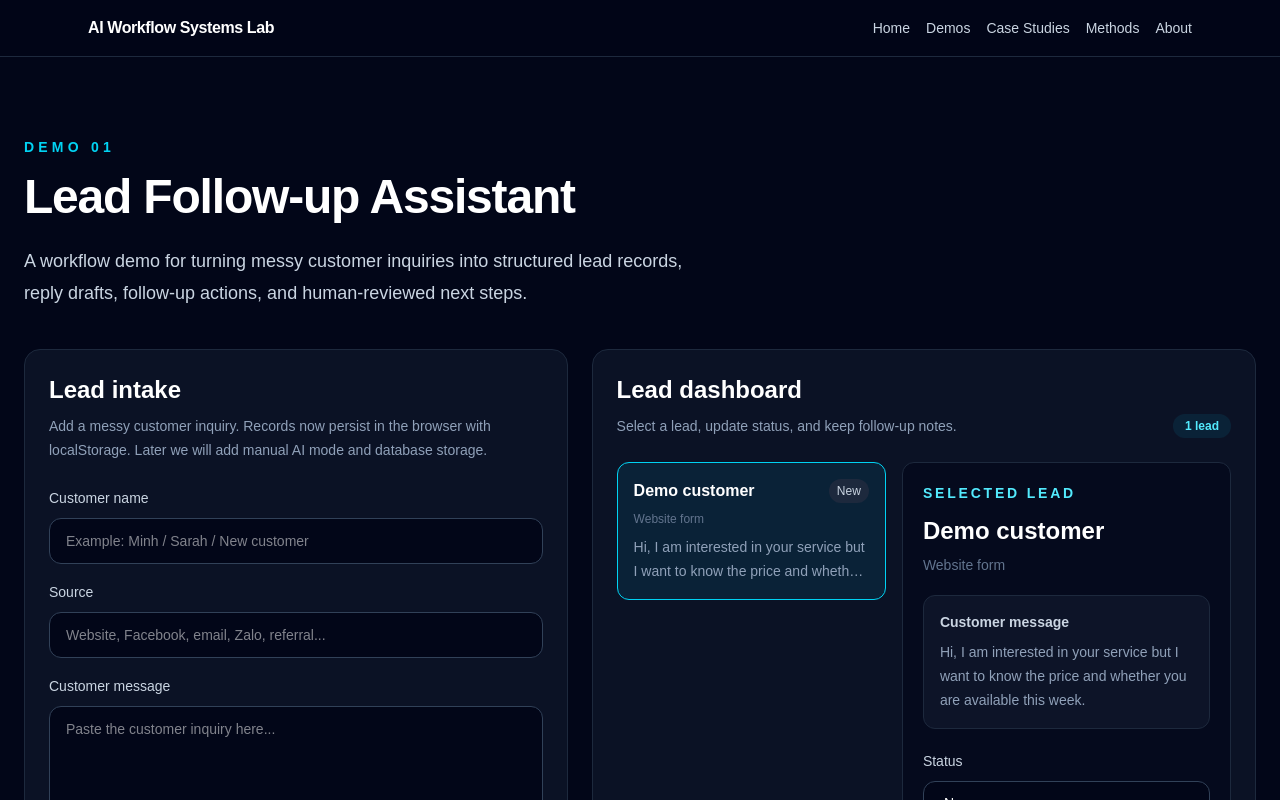
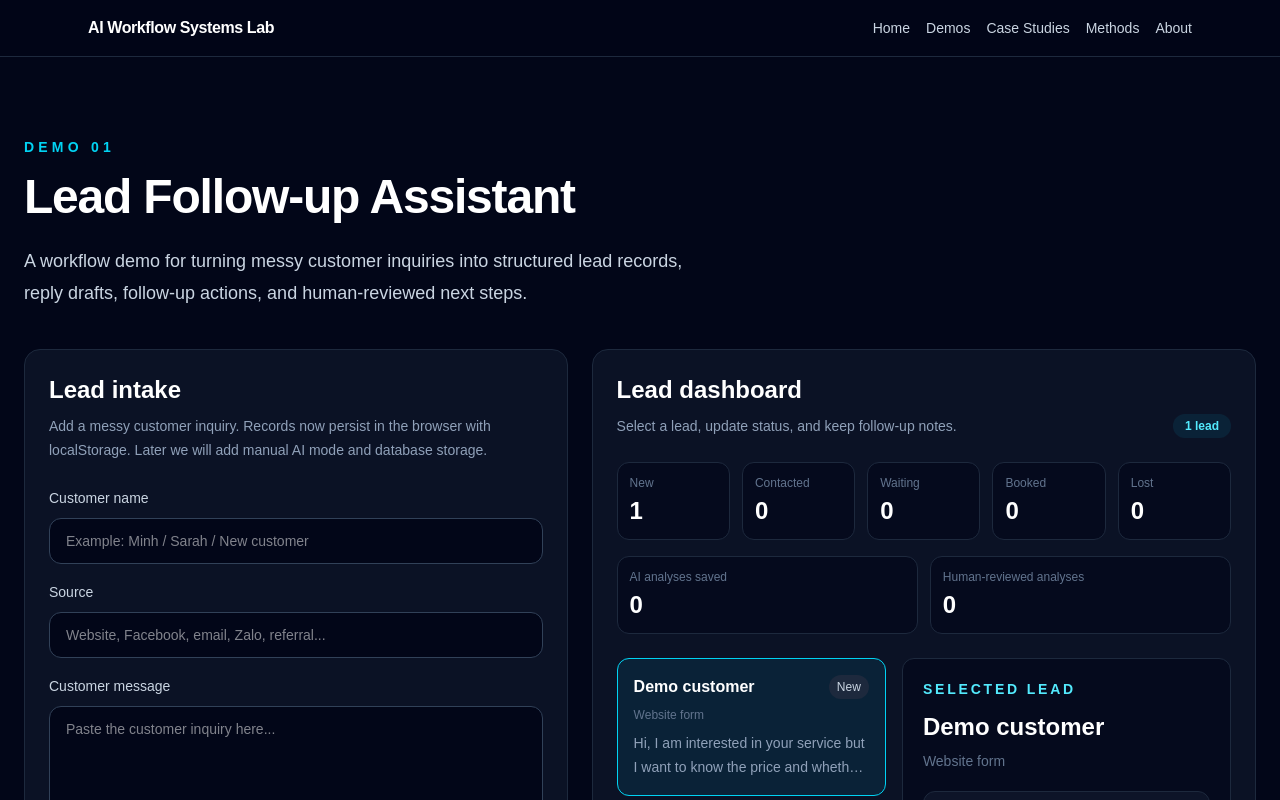
Before and after one commit to solitud3456/ai-workflow-systems-lab, a Next.js app: page /demos/lead-follow-up in a window 1280 px wide. Shown: the top 800 px of the page. Built offline with nearby package versions, Linux system fonts and the light colour scheme.

Commit message:
Add lead dashboard metrics

```diff
--- a/src/app/demos/lead-follow-up/page.tsx
+++ b/src/app/demos/lead-follow-up/page.tsx
@@ -95,6 +95,13 @@ export default function LeadFollowUpPage() {
   }, [leads]);
 
   const selectedLead = leads.find((lead) => lead.id === selectedLeadId) ?? leads[0];
+  const statusCounts = statusOptions.map((status) => ({
+    status,
+    count: leads.filter((lead) => lead.status === status).length,
+  }));
+
+  const reviewedCount = leads.filter((lead) => lead.analysisApproved).length;
+  const analyzedCount = leads.filter((lead) => lead.analysis).length;
 
   function handleSubmit(event: FormEvent<HTMLFormElement>) {
     event.preventDefault();
@@ -282,6 +289,42 @@ Return JSON using this exact shape:
               <span className="w-fit rounded-full bg-cyan-500/10 px-3 py-1 text-xs font-semibold text-cyan-300">
                 {leads.length} lead{leads.length === 1 ? "" : "s"}
               </span>
+            </div>
+
+            <div className="mt-6 grid gap-3 sm:grid-cols-5">
+              {statusCounts.map((item) => (
+                <div
+                  key={item.status}
+                  className="rounded-xl border border-slate-800 bg-slate-950/60 p-3"
+                >
+                  <p className="text-xs font-medium text-slate-500">
+                    {item.status}
+                  </p>
+                  <p className="mt-1 text-2xl font-semibold text-white">
+                    {item.count}
+                  </p>
+                </div>
+              ))}
+            </div>
+
+            <div className="mt-4 grid gap-3 sm:grid-cols-2">
+              <div className="rounded-xl border border-slate-800 bg-slate-950/60 p-3">
+                <p className="text-xs font-medium text-slate-500">
+                  AI analyses saved
+                </p>
+                <p className="mt-1 text-2xl font-semibold text-white">
+                  {analyzedCount}
+                </p>
+              </div>
+
+              <div className="rounded-xl border border-slate-800 bg-slate-950/60 p-3">
+                <p className="text-xs font-medium text-slate-500">
+                  Human-reviewed analyses
+                </p>
+                <p className="mt-1 text-2xl font-semibold text-white">
+                  {reviewedCount}
+                </p>
+              </div>
             </div>
 
             <div className="mt-6 grid gap-4 lg:grid-cols-[0.9fr_1.1fr]">
```
